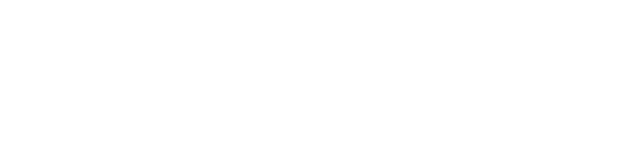
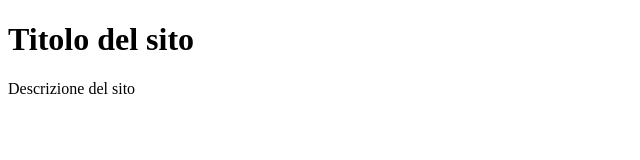
Before and after one commit to DanLevy86/Il-mio-repository, a plain HTML site: page index.html in a window 1280 px wide. Shown: the whole page, without its empty margins (0-640 px from the left). Drawn offline with Linux system fonts and the light colour scheme.

Commit message:
Update index.html

```diff
--- a/index.html
+++ b/index.html
@@ -6,6 +6,7 @@
     <title>Document</title>
 </head>
 <body>
-
+    <h1>Titolo del sito</h1>
+    <p>Descrizione del sito</p>
 </body>
 </html>
```
